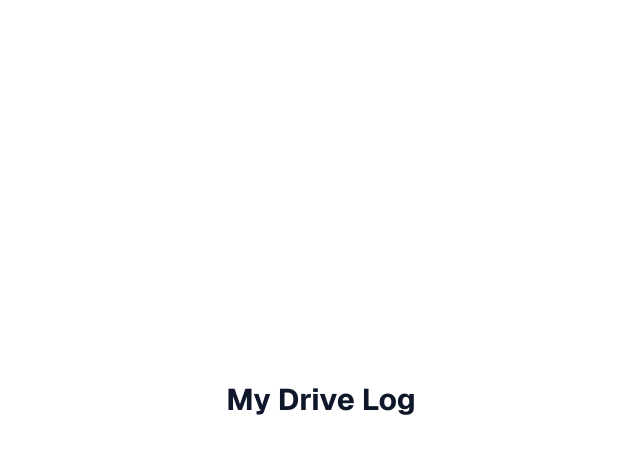
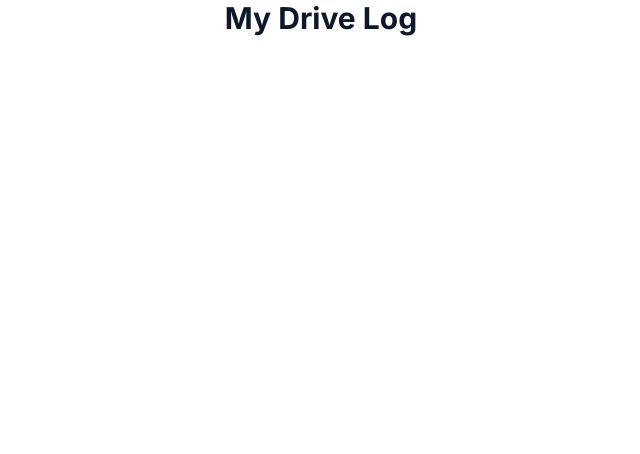
Before and after one commit to FlytziTv/MyDriveLog, a Next.js app: page / in a window 1280 px wide. Shown: the top 454 px of the page, without its empty margins (319-959 px from the left). Built offline with nearby package versions, Linux system fonts and the light colour scheme.

Commit message:
feat: remplacer la police par Inter et ajuster la structure du layout

```diff
--- a/app/globals.css
+++ b/app/globals.css
@@ -24,7 +24,7 @@
   --color-success: var(--success);
   --color-warning: var(--warning);
   --color-danger: var(--danger);
-  --font-sans: var(--font-geist-sans);
+  --font-sans: var(--font-inter);
 }
 
 body {
--- a/app/layout.tsx
+++ b/app/layout.tsx
@@ -1,9 +1,9 @@
 import type { Metadata } from "next";
-import { Geist } from "next/font/google";
+import { Inter } from "next/font/google";
 import "./globals.css";
 
-const geistSans = Geist({
-  variable: "--font-geist-sans",
+const inter = Inter({
+  variable: "--font-inter",
   subsets: ["latin"],
 });
 
@@ -23,8 +23,12 @@ export default function RootLayout({
   children: React.ReactNode;
 }>) {
   return (
-    <html lang="fr" className={`${geistSans.variable} h-full antialiased`}>
-      <body className="min-h-full flex flex-col">{children}</body>
+    <html lang="fr" className={`${inter.variable} antialiased`}>
+      <body>
+        <main className="w-full max-w-[430px] mx-auto min-h-screen relative overflow-hidden">
+          {children}
+        </main>
+      </body>
     </html>
   );
 }
```
